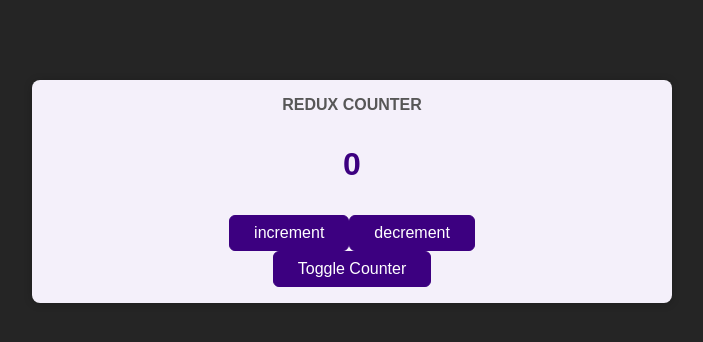
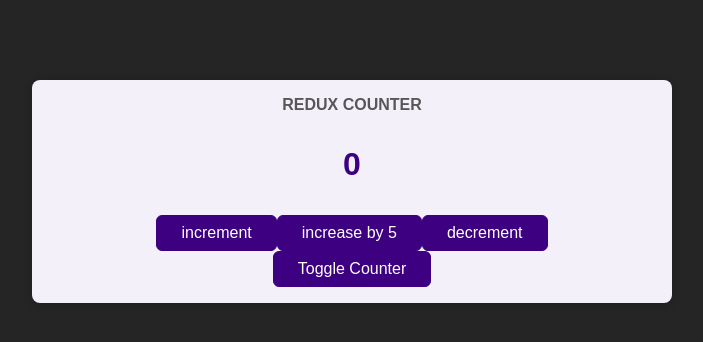
Before and after one commit to RailMazgutov/react-course, a React (Create React App) app in the folder redux-counter/: page / in a window 1280 px wide. Shown: the top 342 px of the page, without its empty margins (288-991 px from the left). Built offline with nearby package versions, Linux system fonts and the light colour scheme.

Commit message:
feat redux-counter: send payload

```diff
--- a/redux-counter/src/components/Counter.js
+++ b/redux-counter/src/components/Counter.js
@@ -12,6 +12,10 @@ const Counter = () => {
     dispatch({type: 'increment'});
   }
 
+  const increaseHandler = () => {
+      dispatch({type: 'increase', amount: 5});
+  }
+
   function decrementHandler() {
     dispatch({type: 'decrement'});
   }
@@ -20,11 +24,12 @@ const Counter = () => {
     <main className={classes.counter}>
       <h1>Redux Counter</h1>
       <div className={classes.value}>{counter}</div>
-      <div>
-        <button onClick={incrementHandler}>increment</button>
-        <button onClick={decrementHandler}>decrement</button>
-      </div>
-      <button onClick={toggleCounterHandler}>Toggle Counter</button>
+        <div>
+            <button onClick={incrementHandler}>increment</button>
+            <button onClick={increaseHandler}>increase by 5</button>
+            <button onClick={decrementHandler}>decrement</button>
+        </div>
+        <button onClick={toggleCounterHandler}>Toggle Counter</button>
     </main>
   );
 };
--- a/redux-counter/src/store/index.js
+++ b/redux-counter/src/store/index.js
@@ -4,6 +4,12 @@ const counterReducer = (state = {counter: 0}, action) => {
     if (action.type === 'increment') {
         return {
             counter: state.counter + 1
+        };
+    }
+
+    if (action.type === 'increase') {
+        return {
+            counter: state.counter + action.amount
         };
     }
 
```
